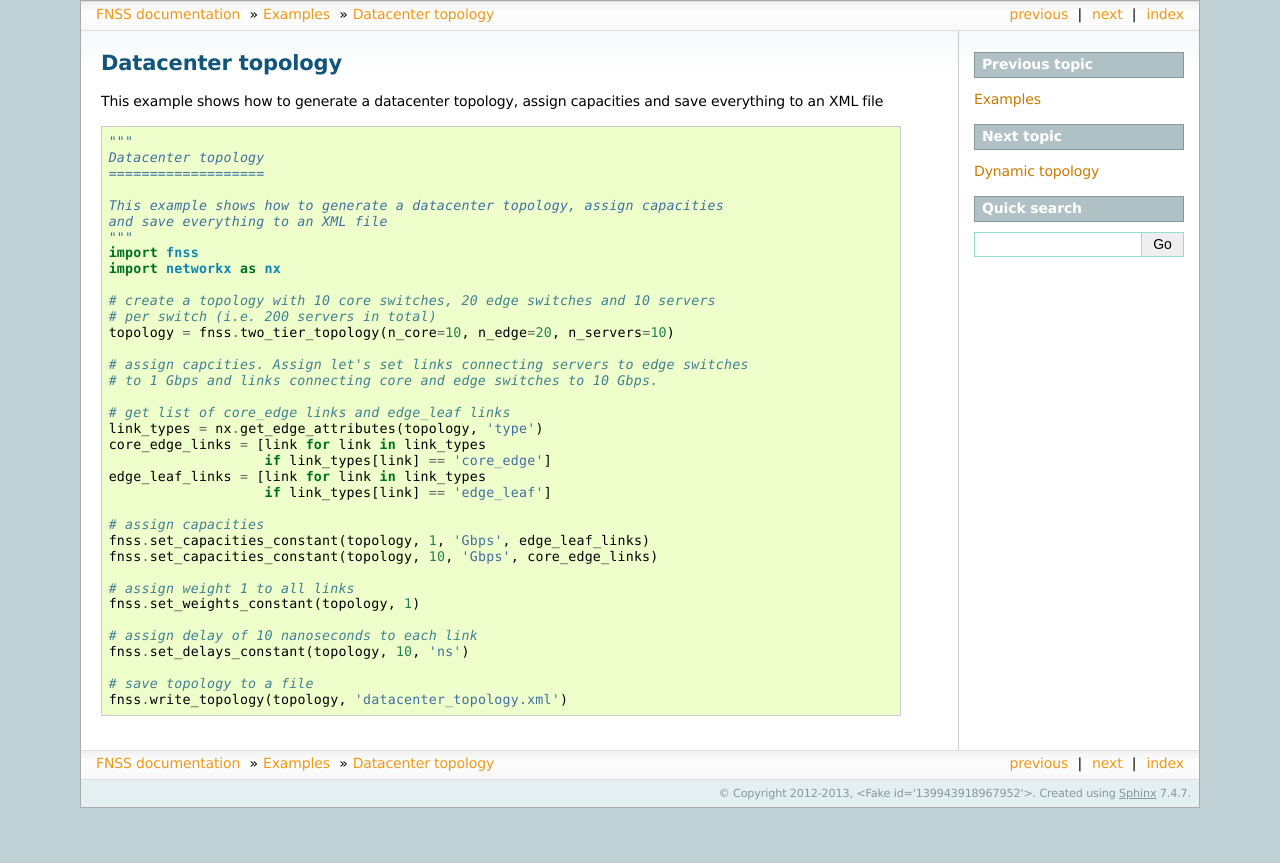
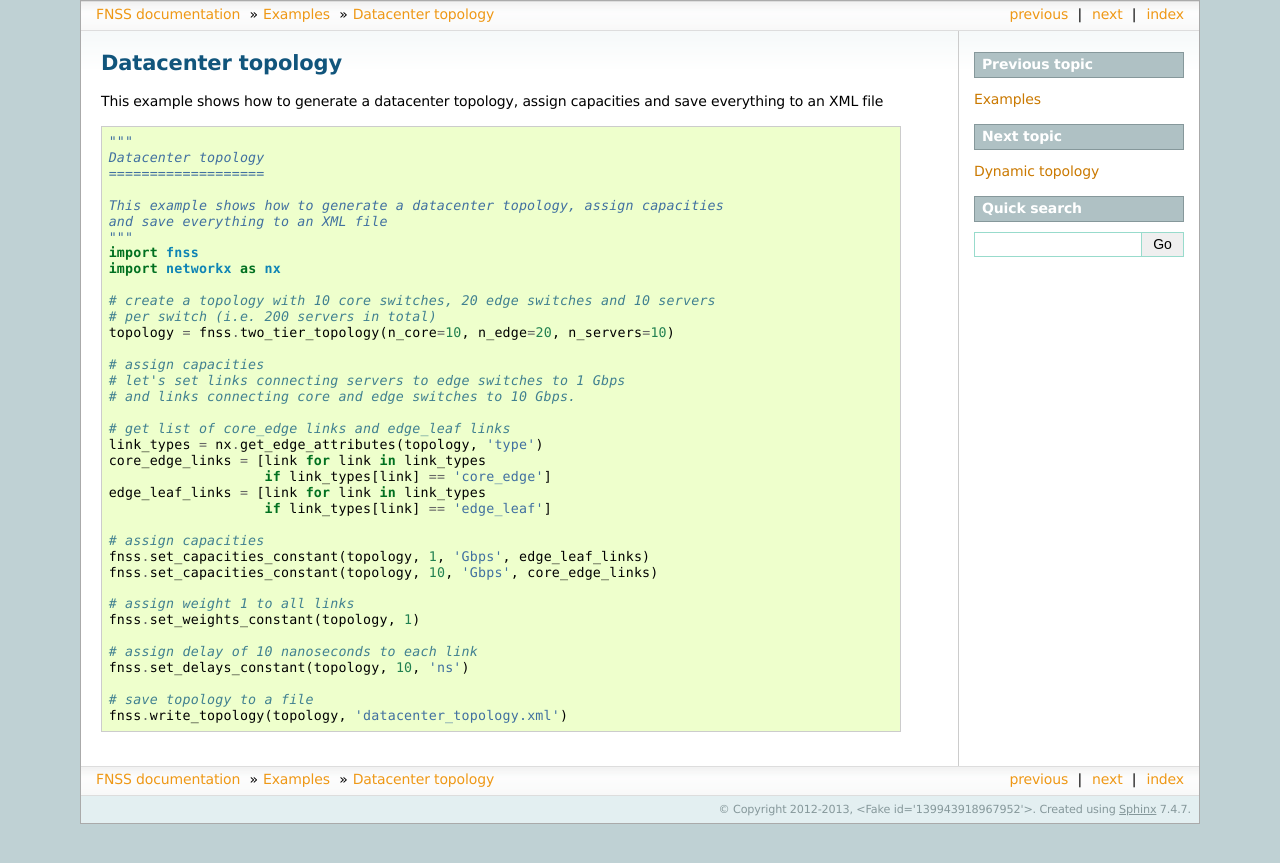
Before and after one commit to fnss/fnss, a Sphinx documentation site: the page built from core/doc/examples/datacenter.rst, in a window 1280 px wide. Shown: the top 863 px of the page. Built offline with Sphinx 7.4.7, drawn with Linux system fonts in a browser that asks for light colours; formulas are drawn with MathJax 3; the version number could not be read and is left out.

Commit message:
Fix minor typos around the code
This commit fixes minor typos in the code and documentation.

```diff
--- a/core/doc/conf.py
+++ b/core/doc/conf.py
@@ -40,7 +40,7 @@ extensions = [
 intersphinx_mapping = {
     'python':   ('http://docs.python.org/', None),
     'numpy':    ('http://docs.scipy.org/doc/numpy/', None),
-    'networkx': ('http://networkx.github.com/', None),
+    'networkx': ('http://networkx.github.io/', None),
                       }
 
 # generate autosummary pages
--- a/core/doc/examples/datacenter.rst
+++ b/core/doc/examples/datacenter.rst
@@ -22,8 +22,9 @@ and save everything to an XML file
     # per switch (i.e. 200 servers in total)
     topology = fnss.two_tier_topology(n_core=10, n_edge=20, n_servers=10)
 
-    # assign capcities. Assign let's set links connecting servers to edge switches
-    # to 1 Gbps and links connecting core and edge switches to 10 Gbps.
+    # assign capacities
+    # let's set links connecting servers to edge switches to 1 Gbps
+    # and links connecting core and edge switches to 10 Gbps.
 
     # get list of core_edge links and edge_leaf links
     link_types = nx.get_edge_attributes(topology, 'type')
```
Also changed, not shown: 2 other files.
